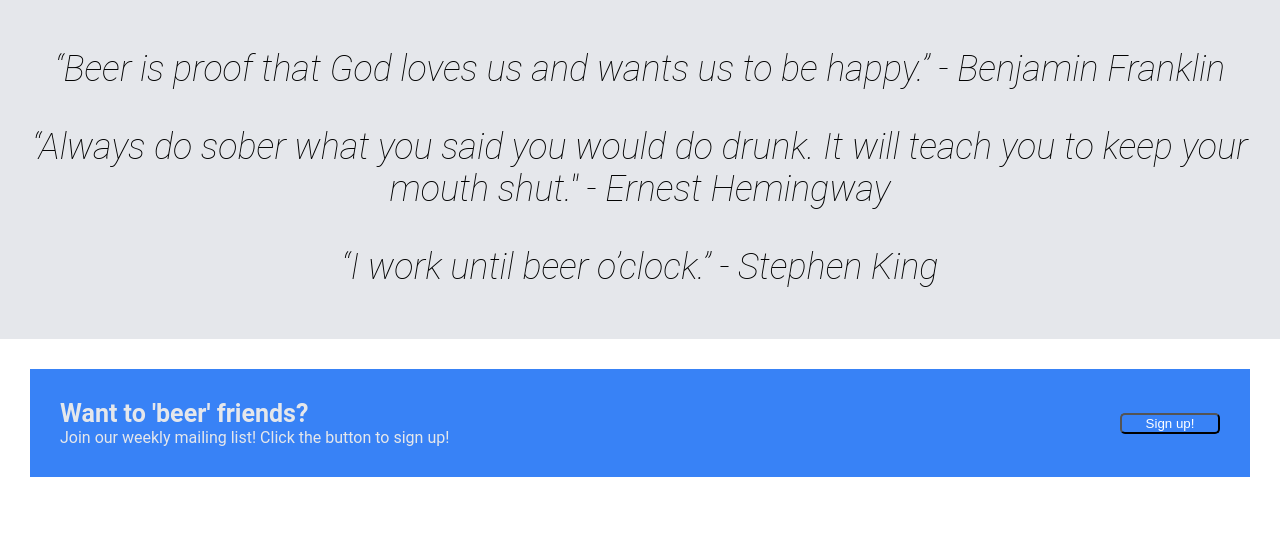
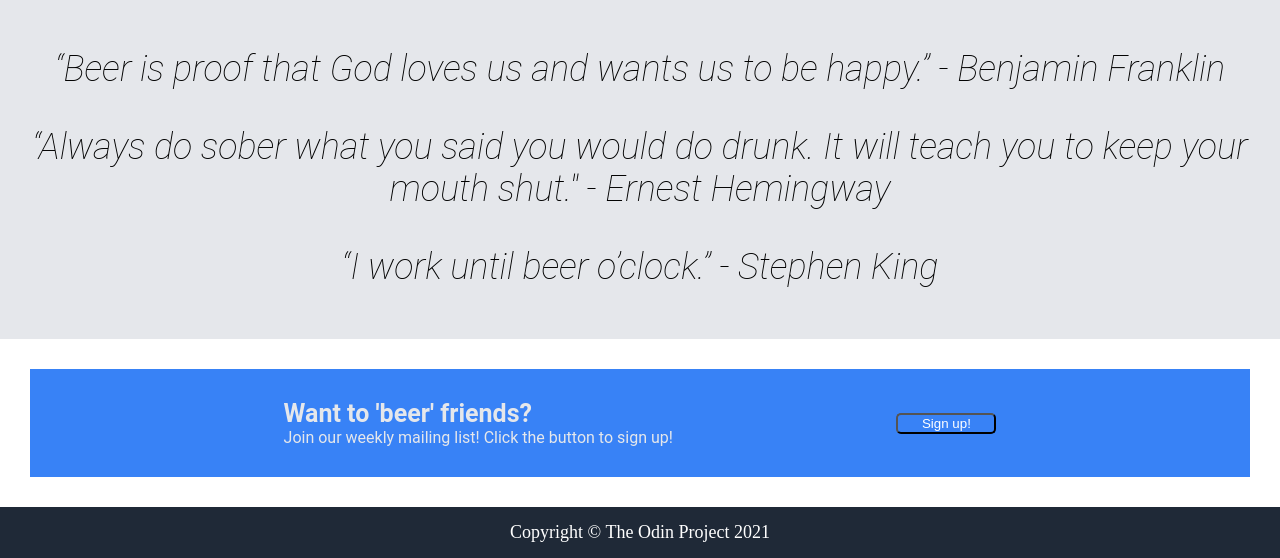
Before and after one commit to CodingReceptionist/LandingPage, a plain HTML site: page index.html in a window 1280 px wide. Shown: the part 1056-1614 px from the top of the page. Before the commit the page ends 1563 px from the top, so only its background shows below. Drawn offline with Linux system fonts and the light colour scheme.

Commit message:
finished

```diff
--- a/index.html
+++ b/index.html
@@ -56,5 +56,8 @@
        <button type="button">Sign up!</button></div>
     </div>
   </div>
+  <div class="footer">
+    Copyright &#169; The Odin Project 2021
+  </div>
 </body>
 </html>
--- a/style.css
+++ b/style.css
@@ -32,7 +32,7 @@ margin: 0;
 
 .right {
     display: flex;
-    gap: 16px;
+    gap: 28px;
     align-items: center;
     margin-right: 100px;
   }
@@ -125,7 +125,7 @@ a {
 .bottom {
     display: flex;
     background-color: #3882F6;
-    justify-content: space-between;
+    justify-content: space-evenly;
     margin: 30px;
     padding: 30px;
     font-size: 18px;
@@ -146,3 +146,11 @@ a {
 .join {
     font-size: 16px;
 }
+
+.footer {
+    background-color: #1F2937;
+    color: white;
+    font-size: 18px;
+    text-align: center;
+    padding: 15px;
+}
```
